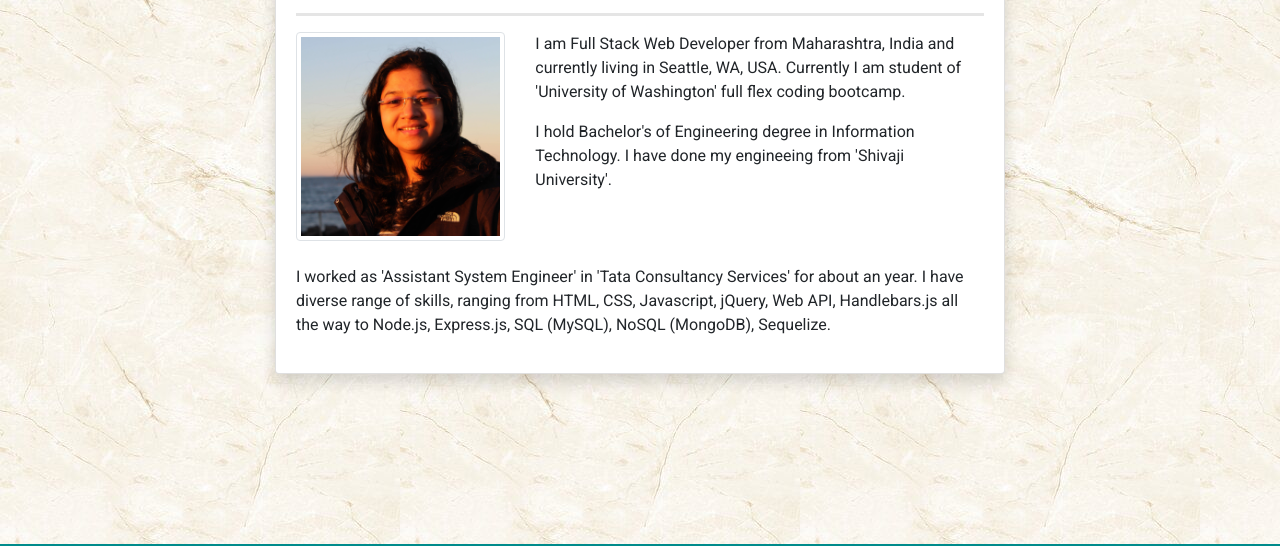
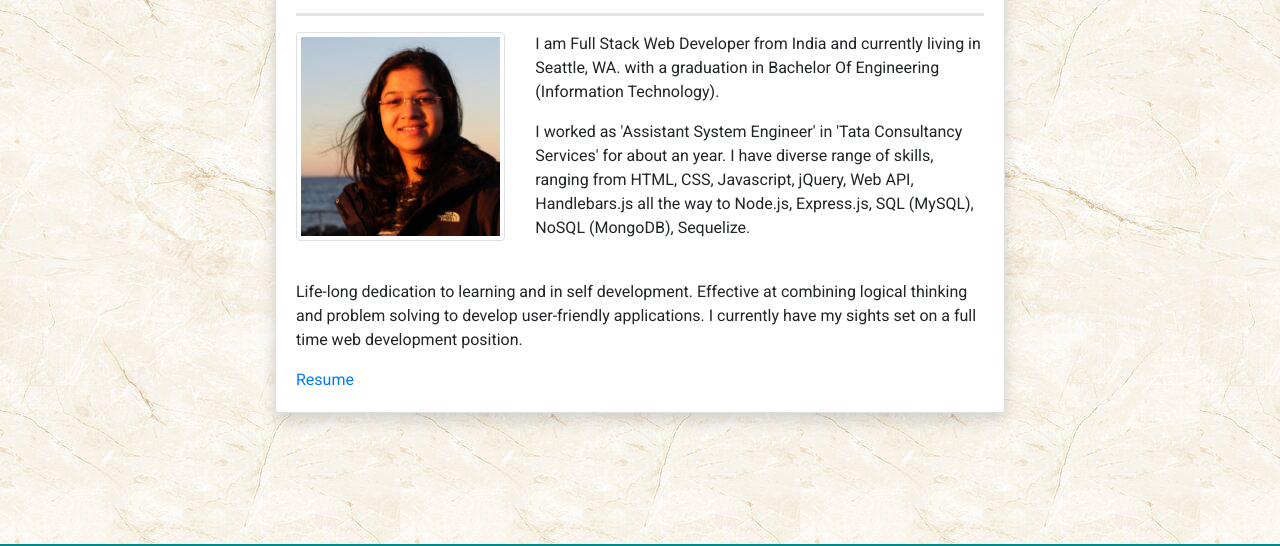
Before and after one commit to GauriKhandke/Gauri-responsive-portfolio, a plain HTML site: page index.html in a window 1280 px wide. Shown: the part 160-706 px from the top of the page. Drawn offline with nearby package versions, Linux system fonts and the light colour scheme.

Commit message:
Updated style and added resume

```diff
--- a/assets/css/style.css
+++ b/assets/css/style.css
@@ -49,7 +49,6 @@ body {
 
 .card-title{
     color: lightseagreen;
-    /* color: #7510F7; */
 }
 
 .line{
--- a/index.html
+++ b/index.html
@@ -120,19 +120,18 @@
                                     <!-- Column 2 -->
                                     <div class="col-sm-8 col-md-8 col-md-8">
                                         <div class="card-text">
-                                            <p>I am Full Stack Web Developer from Maharashtra, India and currently living in
-                                                Seattle, WA, USA. Currently I am student of 'University of Washington'
-                                                full flex coding bootcamp.</p>
-                                            <p>I hold Bachelor's of Engineering degree in Information Technology. I have
-                                                done my engineeing from 'Shivaji University'. </p>
+                                            <p>I am Full Stack Web Developer from India and currently living in Seattle, WA. with a graduation in Bachelor Of Engineering (Information Technology).</p>
+                                            <p>I worked as 'Assistant System Engineer' in 'Tata Consultancy Services' for about an year.
+                                                I have diverse range of skills, ranging from HTML, CSS, Javascript, jQuery, Web API, Handlebars.js all the way to Node.js, Express.js, SQL (MySQL), NoSQL (MongoDB), Sequelize.</p>
                                         </div>
                                     </div>
                                 </div>
                                 <br>
                                 <div class="card-text">
-                                    <p>I worked as 'Assistant System Engineer' in 'Tata Consultancy Services' for about
-                                        an year. I have diverse range of skills, ranging from HTML, CSS, Javascript, jQuery, Web API, Handlebars.js all
-                                        the way to Node.js, Express.js, SQL (MySQL), NoSQL (MongoDB), Sequelize.</p>
+                                    <p>Life-long dedication to learning and in self development.
+                                        Effective at combining logical thinking and problem solving to develop user-friendly applications.
+                                        I currently have my sights set on a full time web development position.</p>
+                                    <a href="assets/GauriKhandkeResume.pdf" target="_blank"> Resume</a>
                                     <!-- <h5>Contact Info :</h5>
                                                 <ul>
                                                     <li><strong>Email:</strong> <a href="#">khandkegauri@gmail.com</a></li>
```
Also changed, not shown: portfolio.html (+2 -2 lines), assets/images/Marble-White-Background-HD-Wallpapers-wallpaper-.jpg (added), 3 other files.
